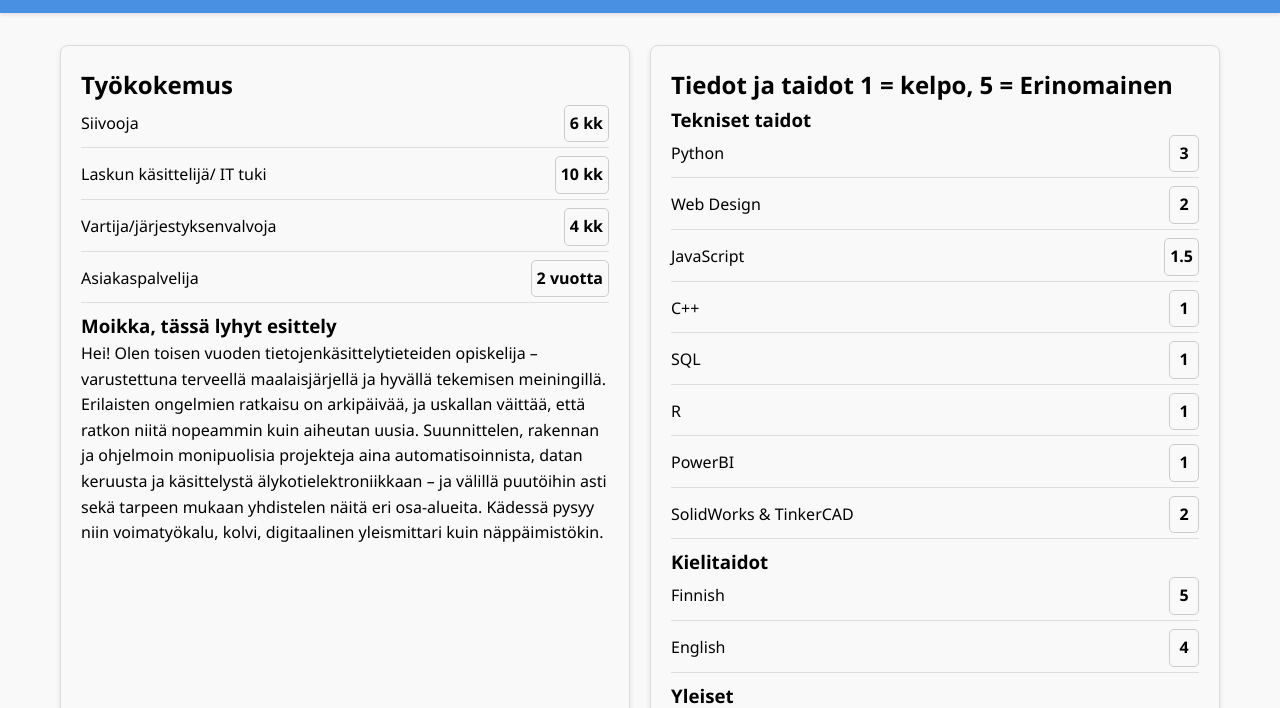
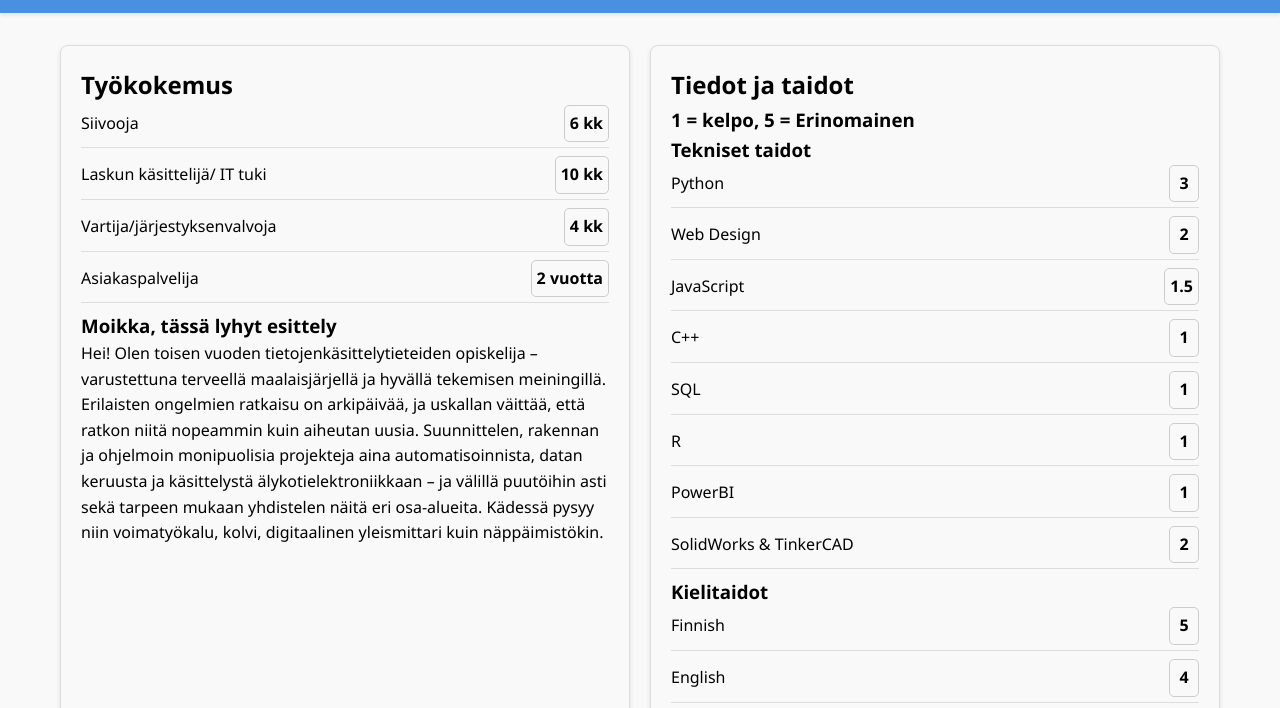
Before and after one commit to VilhoT/my_project_portfolio, a plain HTML site: page about.html in a window 1280 px wide. Shown: the part 57-765 px from the top of the page. Drawn offline with Linux system fonts and the light colour scheme.

Commit message:
Update about.html

```diff
--- a/about.html
+++ b/about.html
@@ -49,7 +49,7 @@ Suunnittelen, rakennan ja ohjelmoin monipuolisia projekteja aina automatisoinnis
 
         <!-- Skills Section -->
         <div class="section-box">
-            <h2>Tiedot ja taidot 1 = kelpo, 5 = Erinomainen</h2>
+            <h2>Tiedot ja taidot</h2> <h3>1 = kelpo, 5 = Erinomainen</h3>
 <h3>Tekniset taidot</h3>
 <ul class="skills-list">
     <li><span class="skill">Python</span><span class="rating">3</span></li>
```
